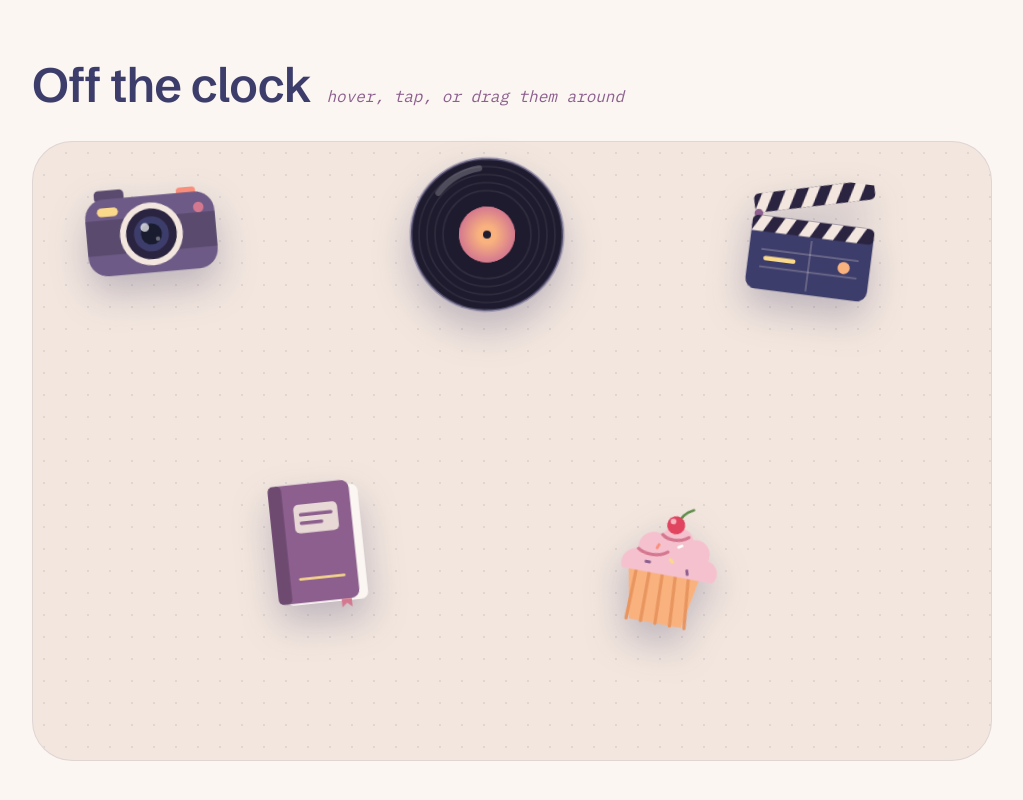
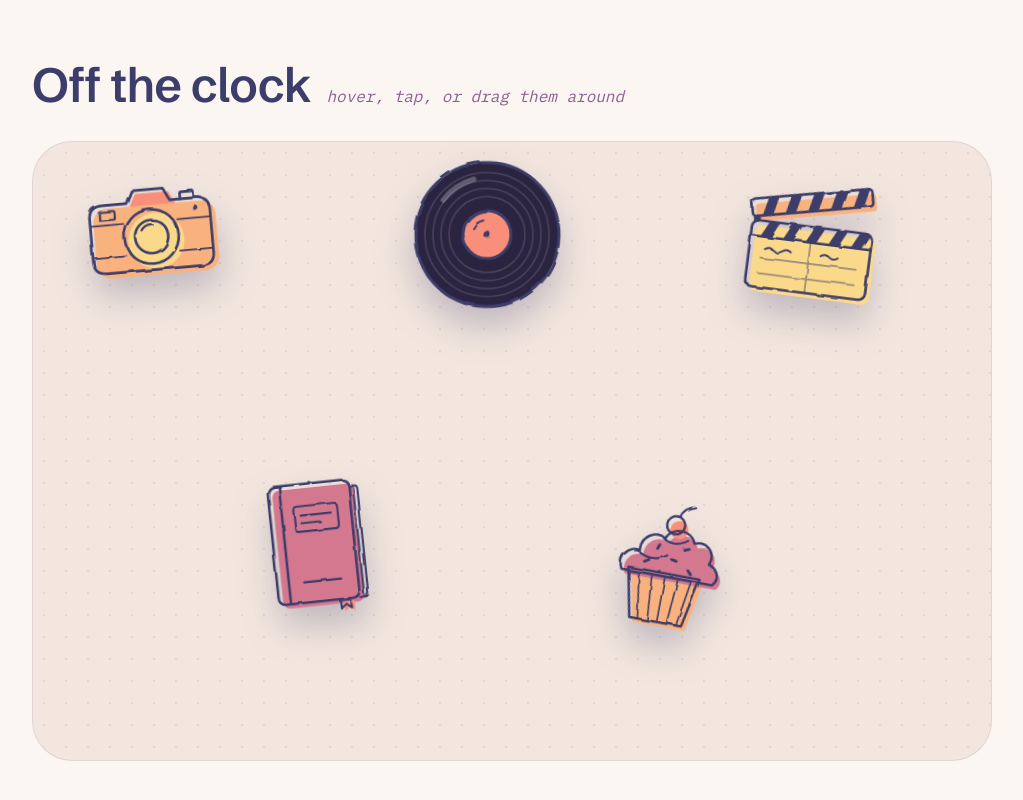
Before and after one commit to alcieie/personal-website, a Next.js app: page / in a window 1280 px wide. Shown: the part 2269-3069 px from the top of the page, without its empty margins (128-1151 px from the left). Built offline with nearby package versions, Linux system fonts and the light colour scheme.

Commit message:
changed icons

```diff
--- a/components/HobbyArt.tsx
+++ b/components/HobbyArt.tsx
@@ -1,136 +1,190 @@
-/* Hand-drawn stand-ins for the hobby objects.
+/* Hand-drawn stand-ins for the hobby objects: wobbly ink lines over a flat
+   colour fill that's printed slightly off, like a riso print.
    Swap any of them for a real cut-out photo via `image` in data/content.ts. */
+
+import type { ReactNode } from "react";
+
+const ink = { fill: "none", stroke: "var(--ink)", strokeWidth: 3, strokeLinecap: "round", strokeLinejoin: "round" } as const;
+
+// the colour layer sits a few px off the lines, and the lines get a slight hand wobble
+function Drawing({ id, viewBox, fill, lines }: { id: string; viewBox: string; fill: ReactNode; lines: ReactNode }) {
+  return (
+    <svg viewBox={viewBox} className="w-full overflow-visible" aria-hidden>
+      <defs>
+        <filter id={`rough-${id}`}>
+          <feTurbulence type="fractalNoise" baseFrequency="0.04" numOctaves="2" seed={id.length} />
+          <feDisplacementMap in="SourceGraphic" scale="3.5" />
+        </filter>
+      </defs>
+      <g transform="translate(5 5)">{fill}</g>
+      <g filter={`url(#rough-${id})`}>{lines}</g>
+    </svg>
+  );
+}
 
 export function Camera() {
   return (
-    <svg viewBox="0 0 160 120" className="w-full" aria-hidden>
-      <rect x="18" y="12" width="34" height="14" rx="5" fill="#5A4A6E" />
-      <rect x="112" y="16" width="22" height="10" rx="4" fill="#F98F7A" />
-      <rect x="6" y="22" width="148" height="88" rx="22" fill="#6E5A86" />
-      <rect x="6" y="46" width="148" height="40" fill="#5A4A6E" />
-      <rect x="20" y="32" width="24" height="10" rx="5" fill="#FAD98B" />
-      <circle cx="80" cy="66" r="36" fill="#F2E6DE" />
-      <circle cx="80" cy="66" r="29" fill="#2B2440" />
-      <circle cx="80" cy="66" r="20" fill="#3D3D6B" />
-      <circle cx="80" cy="66" r="12" fill="#191B2E" />
-      <circle cx="73" cy="58" r="5" fill="#fff" opacity=".7" />
-      <circle cx="87" cy="72" r="2.5" fill="#fff" opacity=".35" />
-      <circle cx="136" cy="40" r="6" fill="#D4788F" />
-    </svg>
+    <Drawing
+      id="camera"
+      viewBox="0 0 160 120"
+      fill={
+        <>
+          <path d="M52 30 60 14h38l8 16z" fill="var(--coral)" />
+          <rect x="10" y="28" width="140" height="80" rx="16" fill="var(--peach)" />
+          <circle cx="80" cy="69" r="32" fill="var(--sand)" />
+        </>
+      }
+      lines={
+        <>
+          <path d="M26 29h28l7-14h36l7 14h30q15 0 15 15v49q0 14-15 14H26q-15 0-15-14V44q0-15 15-15z" {...ink} />
+          <path d="M116 29v-6q0-2 2-2h12q2 0 2 2v6" {...ink} />
+          <path d="M11 52h38M111 52h38M11 88h38M111 88h38" {...ink} strokeWidth="2" />
+          <circle cx="80" cy="69" r="31" {...ink} />
+          <circle cx="80" cy="69" r="19" {...ink} />
+          <path d="M69 61a13 13 0 0 1 12-6" {...ink} strokeWidth="2.5" />
+          <rect x="22" y="36" width="18" height="10" rx="2" {...ink} strokeWidth="2.5" />
+          <circle cx="133" cy="41" r="3" fill="var(--ink)" />
+        </>
+      }
+    />
   );
 }
 
 export function Vinyl() {
   return (
-    <svg viewBox="0 0 160 160" className="w-full" aria-hidden>
-      <circle cx="80" cy="80" r="76" fill="#1E1B2E" stroke="#6E6B93" strokeOpacity=".55" strokeWidth="3" />
-      {[68, 60, 52, 44].map((r) => (
-        <circle key={r} cx="80" cy="80" r={r} fill="none" stroke="#fff" strokeOpacity=".08" strokeWidth="1.5" />
+    <Drawing
+      id="vinyl"
+      viewBox="0 0 160 160"
+      fill={
+        <>
+          <circle cx="75" cy="75" r="72" fill="#2B2440" />
+          {[62, 54, 46, 38].map((r) => (
+            <circle key={r} cx="75" cy="75" r={r} fill="none" stroke="#fff" strokeOpacity=".14" strokeWidth="1.5" />
           ))}
-      <path d="M30 40a66 66 0 0 1 40-26" stroke="#fff" strokeOpacity=".22" strokeWidth="6" strokeLinecap="round" fill="none" />
-      <circle cx="80" cy="80" r="28" fill="#F98F7A" />
-      <circle cx="80" cy="80" r="28" fill="url(#label)" />
-      <circle cx="80" cy="80" r="4" fill="#1E1B2E" />
-      <defs>
-        <radialGradient id="label">
-          <stop offset=".3" stopColor="#F9B27E" />
-          <stop offset="1" stopColor="#D4788F" />
-        </radialGradient>
-      </defs>
-    </svg>
+          <path d="M30 42a58 58 0 0 1 30-22" stroke="#fff" strokeOpacity=".25" strokeWidth="5" strokeLinecap="round" fill="none" />
+          <circle cx="75" cy="75" r="24" fill="var(--coral)" />
+        </>
+      }
+      lines={
+        <>
+          <circle cx="80" cy="80" r="72" {...ink} />
+          <circle cx="80" cy="80" r="24" {...ink} />
+          <path d="M66 74a15 15 0 0 1 10-8" {...ink} strokeWidth="2" />
+          <circle cx="80" cy="80" r="3.5" fill="var(--ink)" />
+        </>
+      }
+    />
   );
 }
 
 export function Disco() {
-  const tiles = [];
-  for (let row = 0; row < 8; row++) {
-    for (let col = 0; col < 8; col++) {
-      const shade = ["#E8E4F2", "#C9C2DE", "#F5D6E0", "#B7AED3", "#FFF1DA"][(row * 3 + col * 2) % 5];
-      tiles.push(<rect key={`${row}-${col}`} x={30 + col * 12.5} y={40 + row * 12.5} width="11" height="11" rx="2" fill={shade} />);
+  return (
+    <Drawing
+      id="disco"
+      viewBox="0 0 160 160"
+      fill={<circle cx="80" cy="92" r="48" fill="var(--sand)" />}
+      lines={
+        <>
+          <path d="M80 2v34" {...ink} strokeWidth="2.5" />
+          <rect x="72" y="36" width="16" height="9" rx="3" {...ink} />
+          <circle cx="80" cy="92" r="48" {...ink} />
+          <ellipse cx="80" cy="92" rx="48" ry="17" {...ink} strokeWidth="2" />
+          <ellipse cx="80" cy="92" rx="18" ry="48" {...ink} strokeWidth="2" />
+          <path d="M37 70h86M37 114h86" {...ink} strokeWidth="2" />
+          <path d="M138 34v18M129 43h18M22 118v12M16 124h12" {...ink} stroke="var(--coral)" strokeWidth="3" />
+        </>
       }
-  }
-  return (
-    <svg viewBox="0 0 160 160" className="w-full" aria-hidden>
-      <line x1="80" y1="0" x2="80" y2="36" stroke="#8C5F8E" strokeWidth="2.5" />
-      <rect x="72" y="30" width="16" height="10" rx="3" fill="#8C5F8E" />
-      <clipPath id="ball"><circle cx="80" cy="90" r="50" /></clipPath>
-      <circle cx="80" cy="90" r="50" fill="#9A90BF" />
-      <g clipPath="url(#ball)">{tiles}</g>
-      <circle cx="80" cy="90" r="50" fill="url(#shine)" />
-      <path d="M134 44l3 8 8 3-8 3-3 8-3-8-8-3 8-3z" fill="#FAD98B" />
-      <path d="M22 118l2 5 5 2-5 2-2 5-2-5-5-2 5-2z" fill="#F98F7A" />
-      <defs>
-        <radialGradient id="shine" cx=".35" cy=".3">
-          <stop stopColor="#fff" stopOpacity=".7" />
-          <stop offset=".5" stopColor="#fff" stopOpacity="0" />
-          <stop offset="1" stopColor="#3D3D6B" stopOpacity=".35" />
-        </radialGradient>
-      </defs>
-    </svg>
+    />
   );
 }
 
 export function Cupcake() {
+  const liner = "M26 90h88l-12 60H38z";
+  const frosting = "M18 94c-8-16 6-30 18-26-2-18 16-28 28-20 6-16 30-16 36 0 14-6 28 6 22 22 12 4 16 16 8 24z";
   return (
-    <svg viewBox="0 0 140 160" className="w-full" aria-hidden>
-      <path d="M26 88h88l-12 64H38z" fill="#F9B27E" />
-      {[40, 56, 72, 88, 104].map((x) => (
-        <path key={x} d={`M${x - 4} 88l${(x - 70) * 0.12 + 2} 64`} stroke="#E8955F" strokeWidth="4" strokeLinecap="round" />
-      ))}
-      <path d="M18 92c-6-14 4-26 16-26-4-16 12-28 26-22 6-16 32-16 38 0 14-4 26 8 22 22 12 2 18 16 10 26z" fill="#F5C1CE" />
-      <path d="M34 66c10 6 26 6 36-2M60 44c8 6 22 6 32-2" stroke="#D4788F" strokeWidth="4" strokeLinecap="round" fill="none" />
-      {[[44, 78, "#8C5F8E"], [74, 70, "#FAD98B"], [98, 80, "#8C5F8E"], [60, 56, "#F98F7A"], [88, 54, "#fff"]].map(([x, y, c], i) => (
-        <rect key={i} x={x as number} y={y as number} width="8" height="3.5" rx="1.75" fill={c as string} transform={`rotate(${i * 37} ${x} ${y})`} />
-      ))}
-      <path d="M76 28c2-10 8-16 16-20" stroke="#5E8C4A" strokeWidth="3" strokeLinecap="round" fill="none" />
-      <circle cx="74" cy="30" r="11" fill="#E0445E" />
-      <circle cx="70" cy="26" r="3.5" fill="#fff" opacity=".6" />
-    </svg>
+    <Drawing
+      id="cupcake"
+      viewBox="0 0 140 160"
+      fill={
+        <>
+          <path d={liner} fill="var(--peach)" />
+          <path d={frosting} fill="var(--rose)" />
+          <circle cx="74" cy="30" r="11" fill="var(--coral)" />
+        </>
+      }
+      lines={
+        <>
+          <path d={liner} {...ink} />
+          <path d="M40 96l8 52M56 96l4 52M72 96v52M88 96l-4 52M104 96l-8 52" {...ink} strokeWidth="2" />
+          <path d={frosting} {...ink} />
+          <path d="M36 70c10 6 24 6 34-2M62 48c8 6 20 6 30-2" {...ink} strokeWidth="2.5" />
+          <path d="M44 80l5-3M76 72l6 1M98 82l4 4M60 58l-2 5M90 58l5-2" {...ink} strokeWidth="3.5" />
+          <circle cx="74" cy="30" r="11" {...ink} />
+          <path d="M77 19c2-8 8-13 16-15" {...ink} strokeWidth="2.5" />
+        </>
+      }
+    />
   );
 }
 
 export function Clapper() {
   const stripes = [0, 1, 2, 3, 4];
   return (
-    <svg viewBox="0 0 160 140" className="w-full" aria-hidden>
-      {/* the hinged top arm, tipped open */}
-      <g transform="rotate(-14 14 46)">
-        <rect x="12" y="26" width="138" height="22" rx="6" fill="#2B2440" />
+    <Drawing
+      id="clapper"
+      viewBox="0 0 160 140"
+      fill={
+        <>
+          <rect x="10" y="56" width="138" height="76" rx="8" fill="var(--sand)" />
+          <rect x="10" y="32" width="138" height="20" rx="4" fill="var(--peach)" transform="rotate(-12 12 52)" />
+        </>
+      }
+      lines={
+        <>
+          {/* the hinged arm, tipped open */}
+          <g transform="rotate(-12 12 52)">
+            <rect x="10" y="32" width="138" height="20" rx="4" {...ink} />
             {stripes.map((i) => (
-          <path key={i} d={`M${22 + i * 27} 26h13l-12 22H${10 + i * 27}z`} fill="#F2E6DE" />
+              <path key={i} d={`M${30 + i * 26} 32h12l-9 20h-12z`} fill="var(--ink)" />
             ))}
           </g>
-      <circle cx="16" cy="48" r="5" fill="#8C5F8E" />
-      {/* the board */}
-      <rect x="10" y="50" width="140" height="84" rx="12" fill="#3D3D6B" />
-      <rect x="10" y="50" width="140" height="18" rx="6" fill="#2B2440" />
+          <rect x="10" y="56" width="138" height="76" rx="8" {...ink} />
+          <path d="M10 74h138" {...ink} />
           {stripes.map((i) => (
-        <path key={i} d={`M${20 + i * 27} 50h13l-10 18H${10 + i * 27}z`} fill="#F2E6DE" />
+            <path key={i} d={`M${30 + i * 26} 56h12l-9 18h-12z`} fill="var(--ink)" />
           ))}
-      <path d="M24 88h112M24 108h112" stroke="#F2E6DE" strokeOpacity=".25" strokeWidth="2" />
-      <path d="M80 72v58" stroke="#F2E6DE" strokeOpacity=".25" strokeWidth="2" />
-      <circle cx="120" cy="98" r="7" fill="#F9B27E" />
-      <path d="M30 98h32" stroke="#FAD98B" strokeWidth="5" strokeLinecap="round" />
-    </svg>
+          <circle cx="15" cy="54" r="4" fill="var(--ink)" />
+          <path d="M24 98h110M24 116h110M79 74v58" {...ink} strokeWidth="2" opacity=".5" />
+          <path d="M28 88q5-4 10 0t10 0t10 0M92 88q5-4 10 0t10 0" {...ink} strokeWidth="2" />
+        </>
+      }
+    />
   );
 }
 
 /* placeholder book — swap for a real cover via `image` in data/content.ts */
 export function Book() {
   return (
-    <svg viewBox="0 0 130 160" className="w-full" aria-hidden>
-      {/* pages peeking out */}
-      <rect x="22" y="14" width="96" height="136" rx="8" fill="#FBF6F2" />
-      <path d="M30 22v122M36 20v126" stroke="#E6D8CC" strokeWidth="2" />
-      {/* cover */}
-      <rect x="12" y="8" width="96" height="140" rx="10" fill="#8C5F8E" />
-      <rect x="12" y="8" width="16" height="140" rx="6" fill="#6E4A70" />
-      <rect x="40" y="32" width="52" height="34" rx="6" fill="#F2E6DE" opacity=".9" />
-      <path d="M48 44h36M48 54h24" stroke="#8C5F8E" strokeWidth="4" strokeLinecap="round" />
-      <path d="M40 120h52" stroke="#FAD98B" strokeWidth="3" strokeLinecap="round" />
-      {/* ribbon bookmark */}
-      <path d="M86 148v10l6-5 6 5v-10" fill="#D4788F" />
-    </svg>
+    <Drawing
+      id="book"
+      viewBox="0 0 130 160"
+      fill={
+        <>
+          <rect x="12" y="8" width="96" height="140" rx="8" fill="var(--rose)" />
+          <path d="M84 146v12l6-5 6 5v-12z" fill="var(--coral)" />
+        </>
+      }
+      lines={
+        <>
+          <path d="M108 16h6q4 0 4 4v124q0 4-4 4h-6M113 18v128" {...ink} strokeWidth="2.5" />
+          <rect x="12" y="8" width="96" height="140" rx="8" {...ink} />
+          <path d="M26 10v136" {...ink} />
+          <rect x="40" y="34" width="52" height="30" rx="4" {...ink} strokeWidth="2.5" />
+          <path d="M48 45h36M48 54h22M44 124h44" {...ink} strokeWidth="2.5" />
+          <path d="M84 148v10l6-5 6 5v-10" {...ink} strokeWidth="2.5" />
+        </>
+      }
+    />
   );
 }
 
--- /dev/null
+++ b/components/ProjectIcons.tsx
@@ -0,0 +1,140 @@
+/* Little drawings of what each project actually makes or does.
+   They draw in currentColor, so the card's tone sets the colour. */
+
+const stroke = { fill: "none", stroke: "currentColor", strokeWidth: 1.75, strokeLinecap: "round", strokeLinejoin: "round" } as const;
+
+// a palette card, each band as wide as its share of the photo
+function Palette() {
+  const bands = [
+    ["var(--plum)", 9],
+    ["var(--rose)", 6],
+    ["var(--coral)", 4],
+    ["var(--peach)", 3],
+    ["var(--sand)", 2],
+  ] as const;
+  let x = 4;
+  return (
+    <>
+      <clipPath id="palette-card"><rect x="4" y="7" width="24" height="18" rx="3" /></clipPath>
+      <g clipPath="url(#palette-card)">
+        {bands.map(([c, w]) => {
+          const band = <rect key={c} x={x} y="7" width={w} height="18" fill={c} />;
+          x += w;
+          return band;
+        })}
+      </g>
+      <rect x="4" y="7" width="24" height="18" rx="3" {...stroke} strokeWidth="1.25" />
+    </>
+  );
+}
+
+// a week of listening as a heatmap
+function Heatmap() {
+  const heat = [
+    [0.2, 0.5, 0.9, 0.4, 0.15],
+    [0.35, 1, 0.6, 0.25, 0.5],
+    [0.15, 0.4, 0.8, 1, 0.3],
+    [0.5, 0.2, 0.35, 0.7, 0.9],
+  ];
+  return (
+    <>
+      {heat.map((row, r) =>
+        row.map((o, c) => (
+          <rect key={`${r}-${c}`} x={3 + c * 5.5} y={5.75 + r * 5.5} width="4" height="4" rx="1" fill="currentColor" opacity={o} />
+        )),
+      )}
+    </>
+  );
+}
+
+// a thermostat dial
+function Dial() {
+  const at = (deg: number, r: number) => {
+    const a = ((deg - 90) * Math.PI) / 180;
+    return [16 + r * Math.cos(a), 16 + r * Math.sin(a)];
+  };
+  const ticks = [-120, -80, -40, 0, 40, 80, 120];
+  const [px, py] = at(40, 6);
+  return (
+    <>
+      <circle cx="16" cy="16" r="12" {...stroke} />
+      {ticks.map((d) => {
+        const [x1, y1] = at(d, 8.5);
+        const [x2, y2] = at(d, 10);
+        return <line key={d} x1={x1} y1={y1} x2={x2} y2={y2} {...stroke} strokeWidth="1.25" opacity={d <= 40 ? 1 : 0.35} />;
+      })}
+      <line x1="16" y1="16" x2={px} y2={py} {...stroke} />
+      <circle cx="16" cy="16" r="1.75" fill="currentColor" />
+    </>
+  );
+}
+
+// a chip with an LED in the middle
+function Chip() {
+  const pins = [12.5, 16, 19.5];
+  return (
+    <>
+      <rect x="9" y="9" width="14" height="14" rx="2.5" {...stroke} />
+      {pins.map((p) => (
+        <g key={p} {...stroke} strokeWidth="1.5">
+          <line x1={p} y1="5" x2={p} y2="9" />
+          <line x1={p} y1="23" x2={p} y2="27" />
+          <line x1="5" y1={p} x2="9" y2={p} />
+          <line x1="23" y1={p} x2="27" y2={p} />
+        </g>
+      ))}
+      <circle cx="16" cy="16" r="2.75" fill="currentColor" />
+      <circle cx="16" cy="16" r="5" fill="currentColor" opacity=".18" />
+    </>
+  );
+}
+
+// a call button beside lights that dim through the day
+function CallBoard() {
+  return (
+    <>
+      <rect x="4" y="7" width="24" height="18" rx="4" {...stroke} />
+      <circle cx="12" cy="16" r="4.5" {...stroke} />
+      <circle cx="12" cy="16" r="2" fill="currentColor" />
+      {[1, 0.55, 0.2].map((o, i) => (
+        <circle key={i} cx="21.5" cy={11.5 + i * 4.5} r="1.6" fill="currentColor" opacity={o} />
+      ))}
+    </>
+  );
+}
+
+// a glider, with a ghost of where it was a step ago
+function Glider() {
+  const shape = [[1, 0], [2, 1], [0, 2], [1, 2], [2, 2]];
+  const cell = (ox: number, oy: number, ghost: boolean) =>
+    shape.map(([c, r]) => (
+      <rect
+        key={`${ghost}-${c}-${r}`}
+        x={ox + c * 7.5}
+        y={oy + r * 7.5}
+        width="6"
+        height="6"
+        rx="1.5"
+        {...(ghost ? { ...stroke, strokeWidth: 1.25, opacity: 0.4 } : { fill: "currentColor" })}
+      />
+    ));
+  return (
+    <>
+      {cell(2, 2, true)}
+      {cell(9.5, 9.5, false)}
+    </>
+  );
+}
+
+const drawings = { palette: Palette, heatmap: Heatmap, dial: Dial, chip: Chip, callboard: CallBoard, glider: Glider };
+
+export type ProjectIcon = keyof typeof drawings;
+
+export default function ProjectIcon({ name }: { name: ProjectIcon }) {
+  const Drawing = drawings[name];
+  return (
+    <svg viewBox="0 0 32 32" className="size-10" aria-hidden>
+      <Drawing />
+    </svg>
+  );
+}
```
Also changed, not shown: components/Projects.tsx (+7 -2 lines), data/content.ts (+7 -6 lines). Lines whose indentation alone changed are shown as unchanged.
